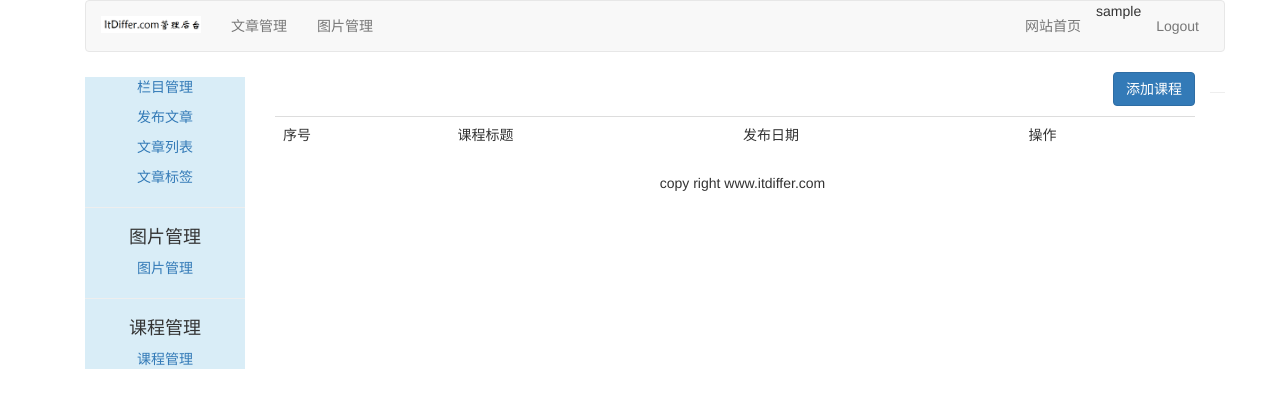
After one commit to jpch89/laoqi_django, a Django app: page /course/manage-course/ in a window 1280 px wide. The commit adds this page. Shown: the top 408 px of the page. Run offline with Django 3.2, Linux system fonts and the light colour scheme; the visitor is signed in with stand-in values (Sample User, id 1); data that the repository does not hold is empty; some libraries are stand-ins or nearby versions.

Commit message:
add 7.2.1

```diff
--- a/mysite/course/urls.py
+++ b/mysite/course/urls.py
@@ -1,7 +1,7 @@
 from django.urls import path
 
 # from django.views.generic import TemplateView
-from .views import AboutView, CourseListView
+from .views import AboutView, CourseListView, ManageCourseListView
 
 app_name = 'course'
 
@@ -9,4 +9,5 @@ urlpatterns = [
     # path('about/', TemplateView.as_view(template_name='course/about.html')),
     path('about/', AboutView.as_view(), name="about"),
     path('course-list/', CourseListView.as_view(), name='course_list'),
+    path('manage-course/', ManageCourseListView.as_view(), name='manage_course'),
 ]
--- a/mysite/course/views.py
+++ b/mysite/course/views.py
@@ -1,3 +1,4 @@
+from braces.views import LoginRequiredMixin
 from django.contrib.auth.models import User
 from django.views.generic import ListView, TemplateView
 
@@ -17,3 +18,19 @@ class CourseListView(ListView):
     def get_queryset(self):
         qs = super(CourseListView, self).get_queryset()
         return qs.filter(user=User.objects.get(username='jpch89'))
+
+
+class UserMixin:
+    def get_queryset(self):
+        qs = super(UserMixin, self).get_queryset()
+        return qs.filter(user=self.request.user)
+
+
+class UserCourseMixin(UserMixin, LoginRequiredMixin):
+    model = Course
+    login_url = '/account/login/'
+
+
+class ManageCourseListView(UserCourseMixin, ListView):
+    context_object_name = 'courses'
+    template_name = 'course/manage/manage_course_list.html'
--- a/mysite/templates/article/leftslider.html
+++ b/mysite/templates/article/leftslider.html
@@ -13,4 +13,10 @@
     </p>
     <p><a href="{% url 'image:list_images' %}">图片管理</a></p>
   </div>
+
+  <hr>
+  <div class="text-center" style="margin-top: 5px;">
+    <p><h4>课程管理</h4></p>
+    <p><a href="{% url 'course:manage_course' %}">课程管理</a></p>
+  </div>
 </div>
--- /dev/null
+++ b/mysite/templates/course/manage/manage_course_list.html
@@ -0,0 +1,36 @@
+{% extends "article/base.html" %}
+
+{% block title %}
+manage courses
+{% endblock title %}
+
+{% block content %}
+<div>
+  <div class="text-right">
+    <button type="button" class="btn btn-primary">添加课程</button>
+  </div>
+  <table class="table table-hover" style="margin-top:10px">
+    <tr>
+      <td>序号</td>
+      <td>课程标题</td>
+      <td>发布日期</td>
+      <td>操作</td>
+    </tr>
+    {% for course in courses %}
+    <tr id={{ forloop.counter }}>
+      <td>{{ forloop.counter }}</td>
+      <td>{{ course.title }}</td>
+      <td>{{ course.created | date:"Y-m-d" }}</td>
+      <td>
+        <a href="#" name="edit">
+          <span class="glyphicon glyphicon-pencil"></span>
+        </a>
+        <a href="#" name="delete">
+          <span class="glyphicon glyphicon-trash" style="margin-left: 20px;"></span>
+        </a>
+      </td>
+    </tr>
+    {% endfor %}
+  </table>
+</div>
+{% endblock content %}
--- a/mysite/templates/header.html
+++ b/mysite/templates/header.html
@@ -22,6 +22,7 @@
         </li>
         <li><a href="{% url 'course:about' %}">关于本站</a></li>
         <li><a href="{% url 'course:course_list' %}">课程</a></li>
+        <li><a href="{% url 'course:manage_course' %}">课程管理</a></li>
       </ul>
       <ul class="nav navbar-nav navbar-right" style="margin-right:10px">
         {% if user.is_authenticated %}
```
